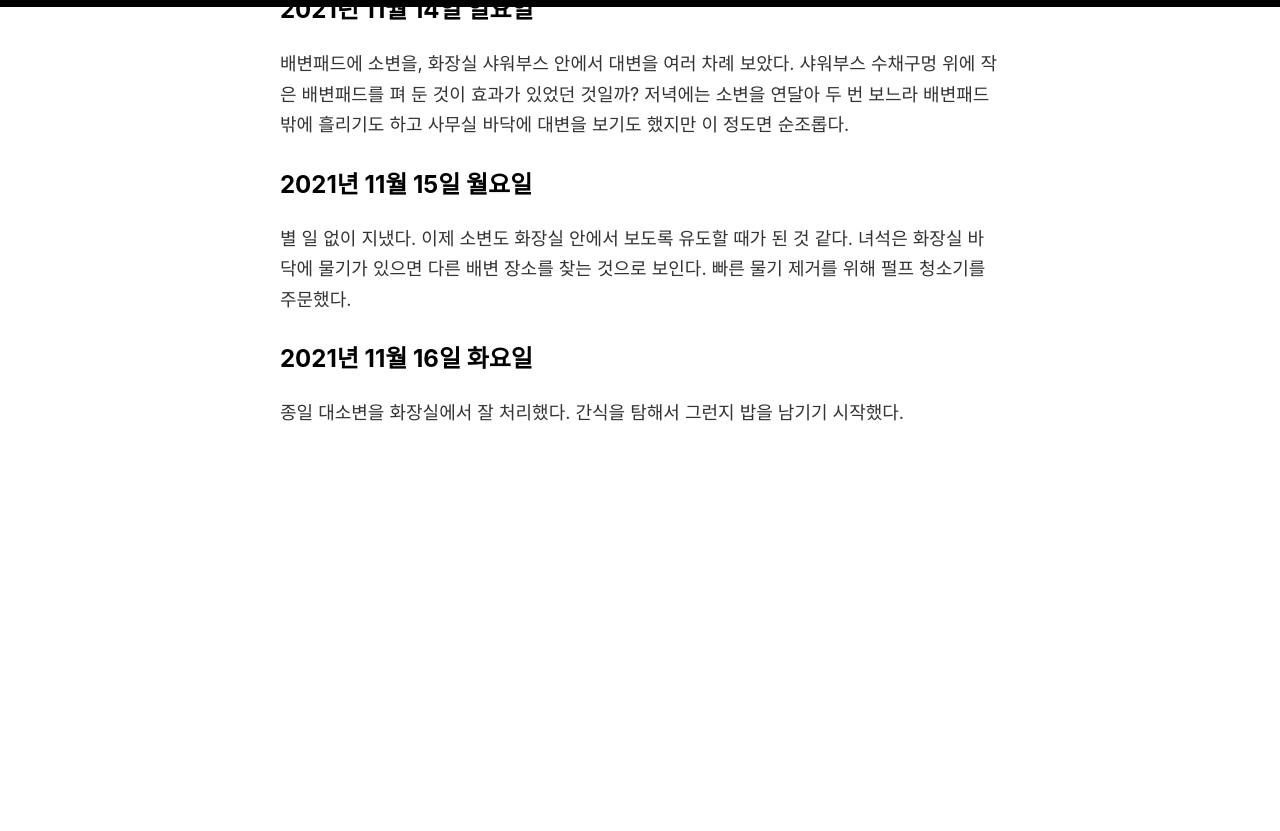
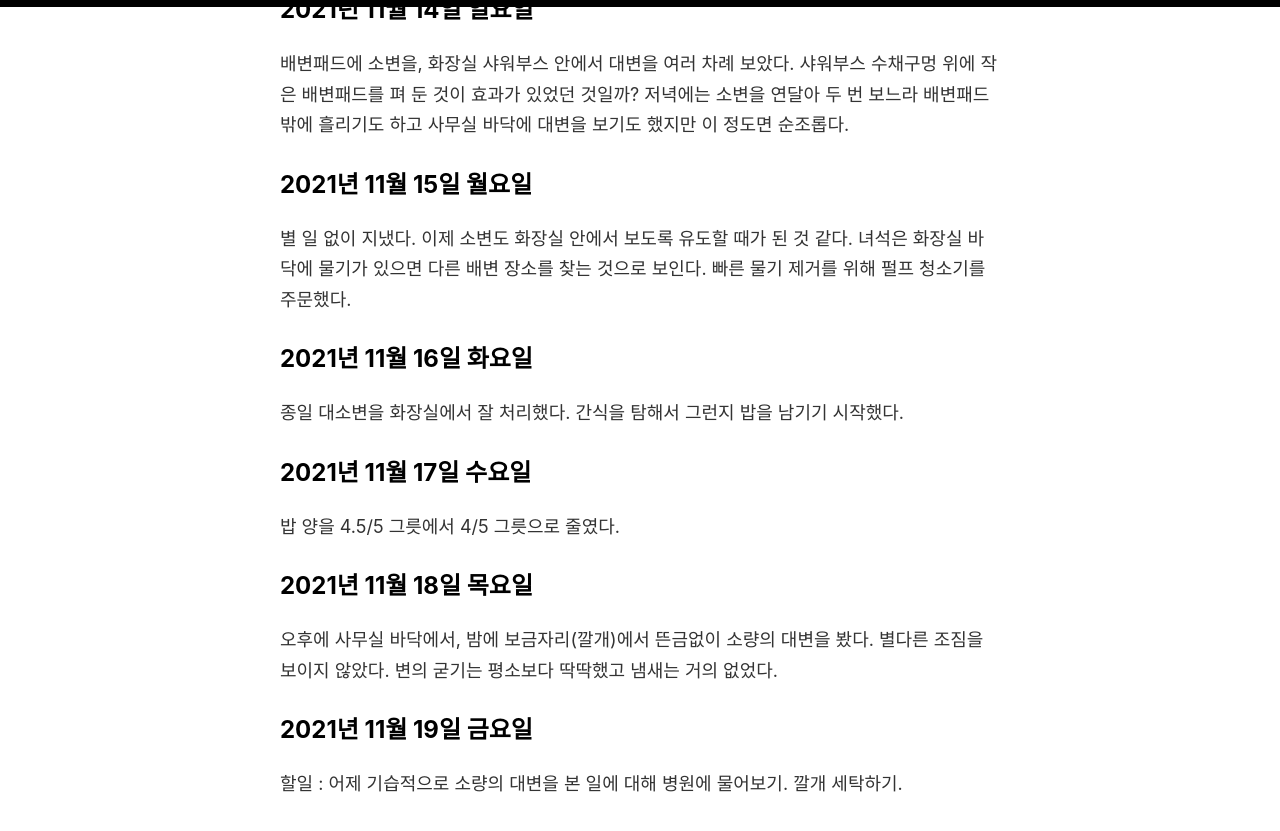
Before and after one commit to oxmhpark/www.exonomicon.net, a Jekyll site: the page built from _posts/2021-10-31-caring-note-of-aeng-doo.md, in a window 1280 px wide and 900 px high, scrolled down 2565 px. Shown: the top 831 px of the window. Built offline with Jekyll 4.4.1, drawn with Linux system fonts in a browser that asks for light colours; comment, search, counter and statistics services are not loaded; before the commit the page ends 3094 px from its top, so only the background shows below that.

Commit message:
Update 2021-10-31-caring-note-of-aeng-doo.md

```diff
--- a/_posts/2021-10-31-caring-note-of-aeng-doo.md
+++ b/_posts/2021-10-31-caring-note-of-aeng-doo.md
@@ -54,3 +54,12 @@ published: true
 
 ## 2021년 11월 16일 화요일
 종일 대소변을 화장실에서 잘 처리했다. 간식을 탐해서 그런지 밥을 남기기 시작했다.
+
+## 2021년 11월 17일 수요일
+밥 양을 4.5/5 그릇에서 4/5 그릇으로 줄였다.
+
+## 2021년 11월 18일 목요일
+오후에 사무실 바닥에서, 밤에 보금자리(깔개)에서 뜬금없이 소량의 대변을 봤다. 별다른 조짐을 보이지 않았다. 변의 굳기는 평소보다 딱딱했고 냄새는 거의 없었다.
+
+## 2021년 11월 19일 금요일
+할일 : 어제 기습적으로 소량의 대변을 본 일에 대해 병원에 물어보기. 깔개 세탁하기.
```
